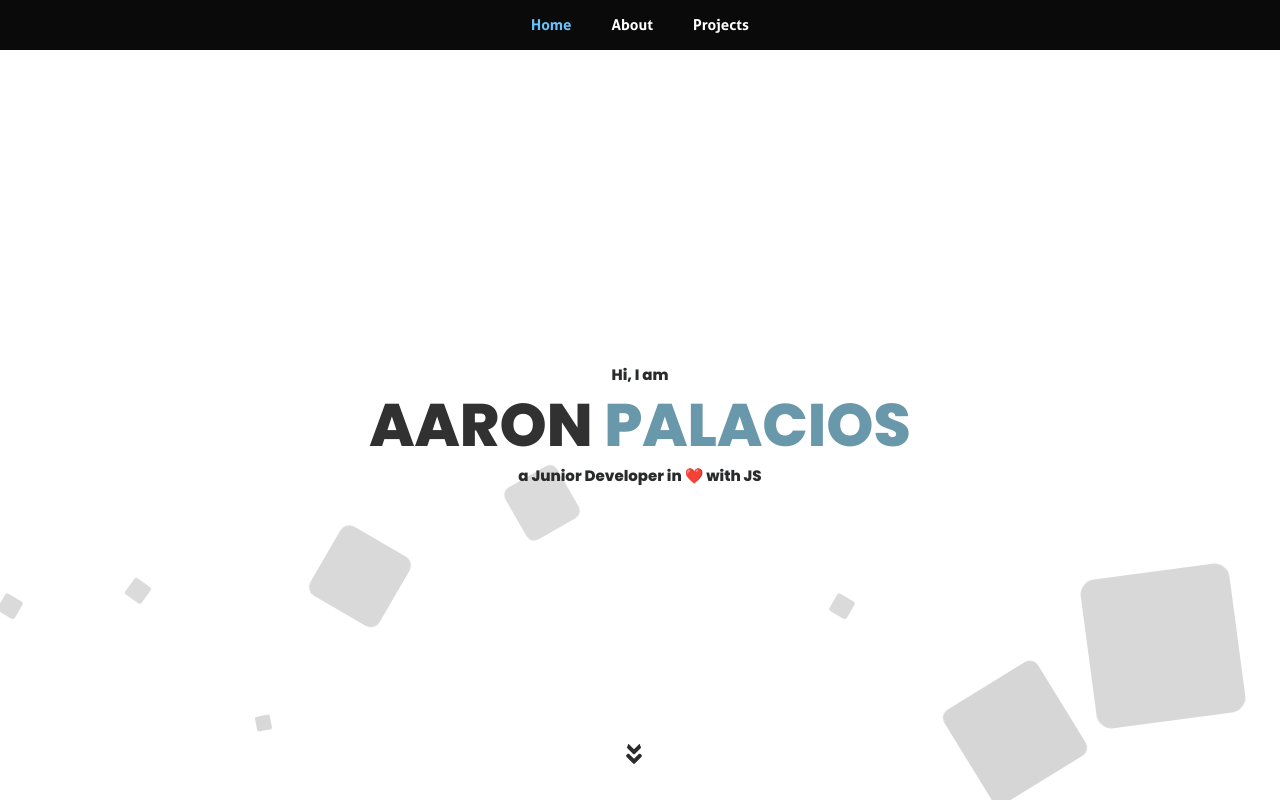
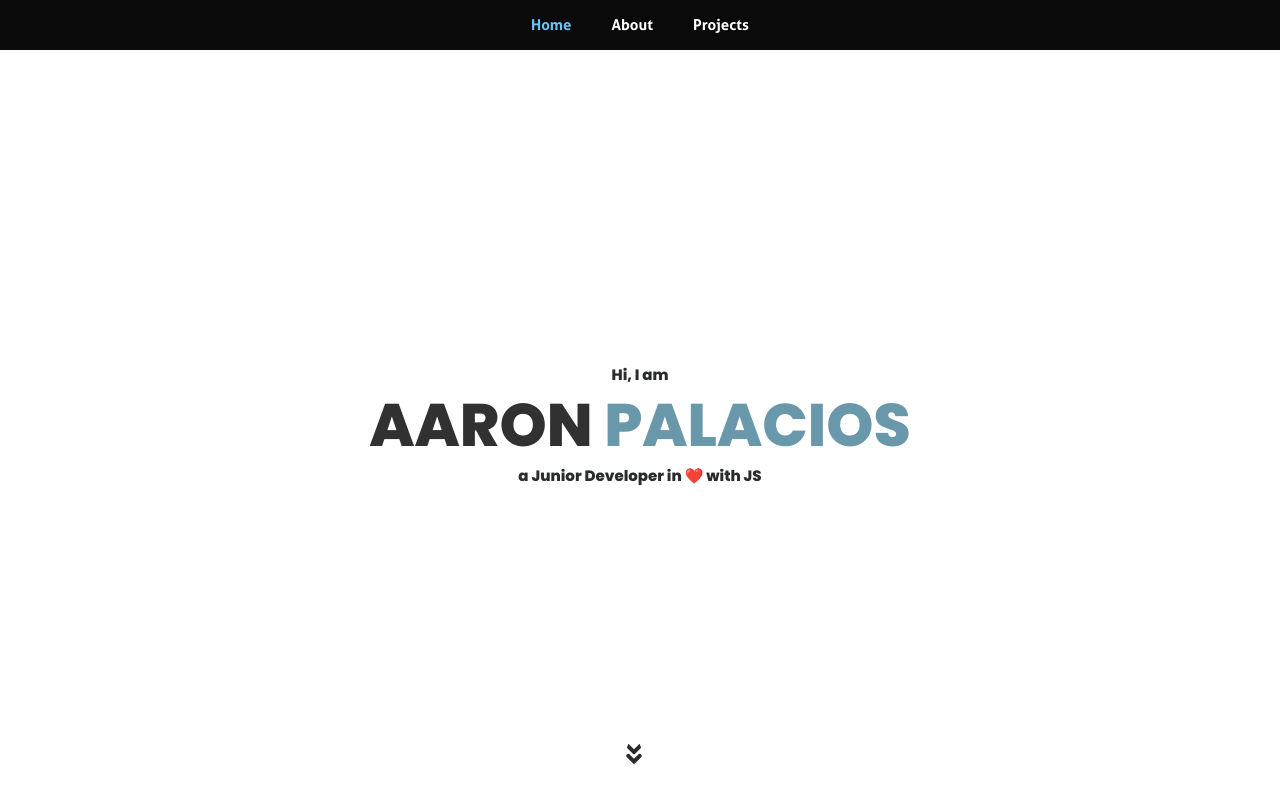
Before and after one commit to apalaciosdev/apalaciosdev-Website, a React (Create React App) app: page / in a window 1280 px wide. Shown: the top 802 px of the page. Built offline with nearby package versions, Linux system fonts and the light colour scheme.

Commit message:
2201011054

```diff
--- a/package.json
+++ b/package.json
@@ -6,6 +6,7 @@
     "@testing-library/jest-dom": "^5.16.1",
     "@testing-library/react": "^12.1.2",
     "@testing-library/user-event": "^13.5.0",
+    "animate.css": "^4.1.1",
     "react": "^17.0.2",
     "react-dom": "^17.0.2",
     "react-icons": "^4.3.1",
--- a/public/index.html
+++ b/public/index.html
@@ -15,6 +15,10 @@
       user's mobile device or desktop. See https://developers.google.com/web/fundamentals/web-app-manifest/
     -->
     <link rel="manifest" href="%PUBLIC_URL%/manifest.json" />
+    <link
+    rel="stylesheet"
+    href="https://cdnjs.cloudflare.com/ajax/libs/animate.css/4.1.1/animate.min.css"
+  />
     <!--
       Notice the use of %PUBLIC_URL% in the tags above.
       It will be replaced with the URL of the `public` folder during the build.
--- a/src/App.js
+++ b/src/App.js
@@ -2,6 +2,8 @@ import About from './components/About';
 import Header from './components/Header'
 import Navbar from './components/Navbar';
 import {data} from './resumeData.js'
+
+
 
 function App() {
   return (
--- a/src/components/Header.js
+++ b/src/components/Header.js
@@ -11,26 +11,12 @@ const Header = ({ data }) => {
   return (
     <div class="area" id="header">
       <div className={classes.generalDiv}>
-        <p className={classes.letras}>{data.welcomeTitle}</p>
-        <h2 className={classes.nameTitle}>
+        <p className={`${classes.letras} ${'animate__animated animate__fadeInRight'}`}>{data.welcomeTitle}</p>
+        <h2 className={`${classes.nameTitle} ${'animate__animated animate__fadeInLeft  animate__delay-1s'}`}>
           {data.name}{" "}
           <span className={classes.surnameTitle}>{data.surname}</span>
         </h2>
-        <p className={classes.letras}>{data.descriptionTitle}</p>
-        <ul class="circles">
-          <li></li>
-          <li></li>
-          <li></li>
-          <li></li>
-          <li></li>
-          <li></li>
-          <li></li>
-          <li></li>
-          <li></li>
-          <li></li>
-        </ul>
-
-
+        <p className={`${classes.letras} ${'animate__animated animate__fadeInUp  animate__delay-2s'}`}>{data.descriptionTitle}</p>
         <Link
           activeClass="active"
           to="about"
@@ -43,6 +29,20 @@ const Header = ({ data }) => {
         <FaAngleDoubleDown className="scroll-down"/>
 
         </Link>
+        {/* <ul class="circles">  animate__animated animate__fadeInLeft
+          <li></li>
+          <li></li>
+          <li></li>
+          <li></li>
+          <li></li>
+          <li></li>
+          <li></li>
+          <li></li>
+          <li></li>
+          <li></li>
+        </ul> */}
+
+
       </div>
     </div>
   );
```
Also changed, not shown: 1 other file (tests, documents, lock files or other folders).
